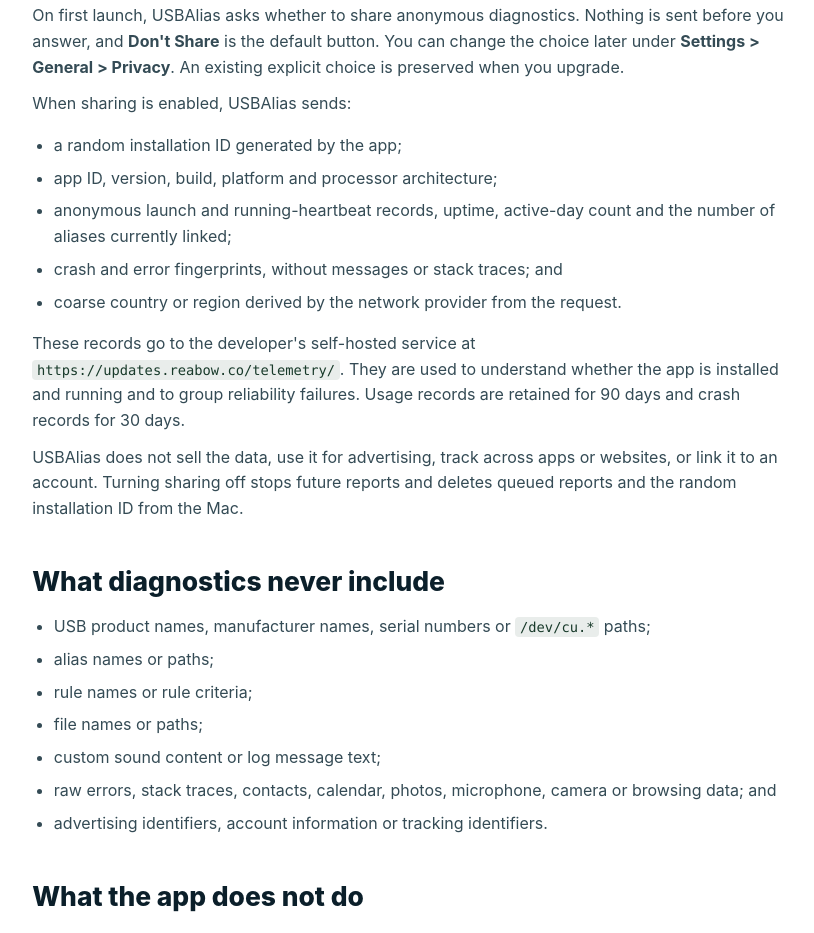
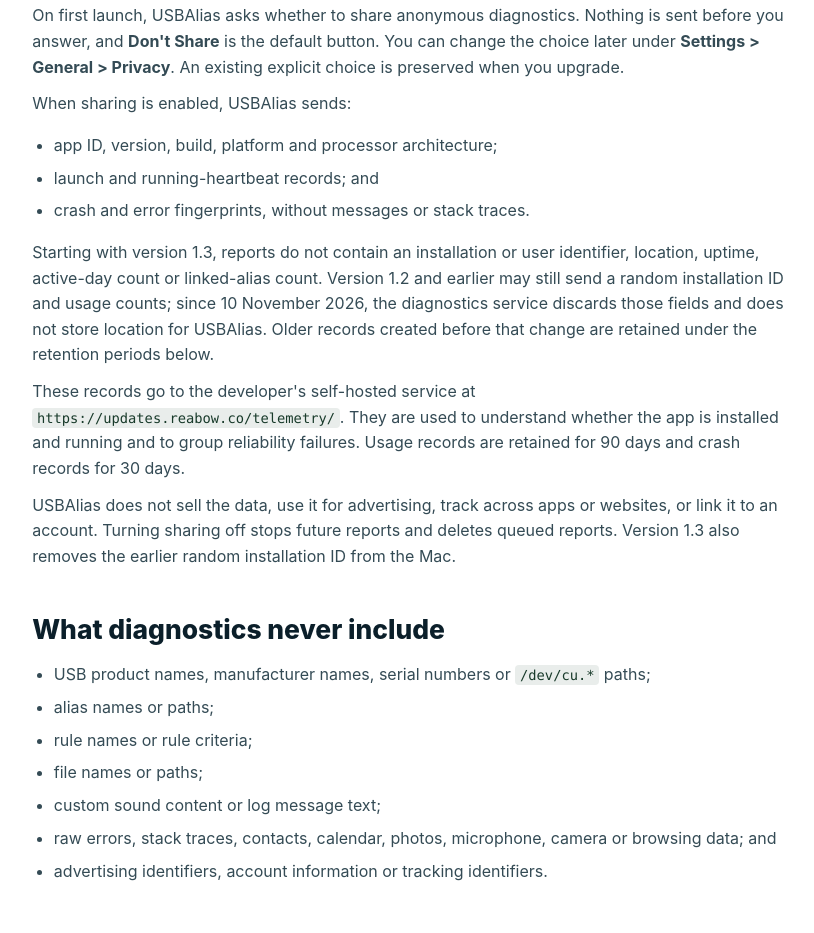
Before and after one commit to JaredReabow/usbalias-support, a plain HTML site: page privacy.html in a window 1280 px wide. Shown: the part 1311-2244 px from the top of the page, without its empty margins (305-1119 px from the left). Drawn offline with Linux system fonts and the light colour scheme.

Commit message:
Explain anonymous diagnostics and legacy data retention

```diff
--- a/privacy.html
+++ b/privacy.html
@@ -83,14 +83,13 @@
           <p>On first launch, USBAlias asks whether to share anonymous diagnostics. Nothing is sent before you answer, and <strong>Don't Share</strong> is the default button. You can change the choice later under <strong>Settings > General > Privacy</strong>. An existing explicit choice is preserved when you upgrade.</p>
           <p>When sharing is enabled, USBAlias sends:</p>
           <ul>
-            <li>a random installation ID generated by the app;</li>
             <li>app ID, version, build, platform and processor architecture;</li>
-            <li>anonymous launch and running-heartbeat records, uptime, active-day count and the number of aliases currently linked;</li>
-            <li>crash and error fingerprints, without messages or stack traces; and</li>
-            <li>coarse country or region derived by the network provider from the request.</li>
+            <li>launch and running-heartbeat records; and</li>
+            <li>crash and error fingerprints, without messages or stack traces.</li>
           </ul>
+          <p>Starting with version 1.3, reports do not contain an installation or user identifier, location, uptime, active-day count or linked-alias count. Version 1.2 and earlier may still send a random installation ID and usage counts; since 10 November 2026, the diagnostics service discards those fields and does not store location for USBAlias. Older records created before that change are retained under the retention periods below.</p>
           <p>These records go to the developer's self-hosted service at <code>https://updates.reabow.co/telemetry/</code>. They are used to understand whether the app is installed and running and to group reliability failures. Usage records are retained for 90 days and crash records for 30 days.</p>
-          <p>USBAlias does not sell the data, use it for advertising, track across apps or websites, or link it to an account. Turning sharing off stops future reports and deletes queued reports and the random installation ID from the Mac.</p>
+          <p>USBAlias does not sell the data, use it for advertising, track across apps or websites, or link it to an account. Turning sharing off stops future reports and deletes queued reports. Version 1.3 also removes the earlier random installation ID from the Mac.</p>
 
           <h2 id="never-collected">What diagnostics never include</h2>
           <ul>
```
